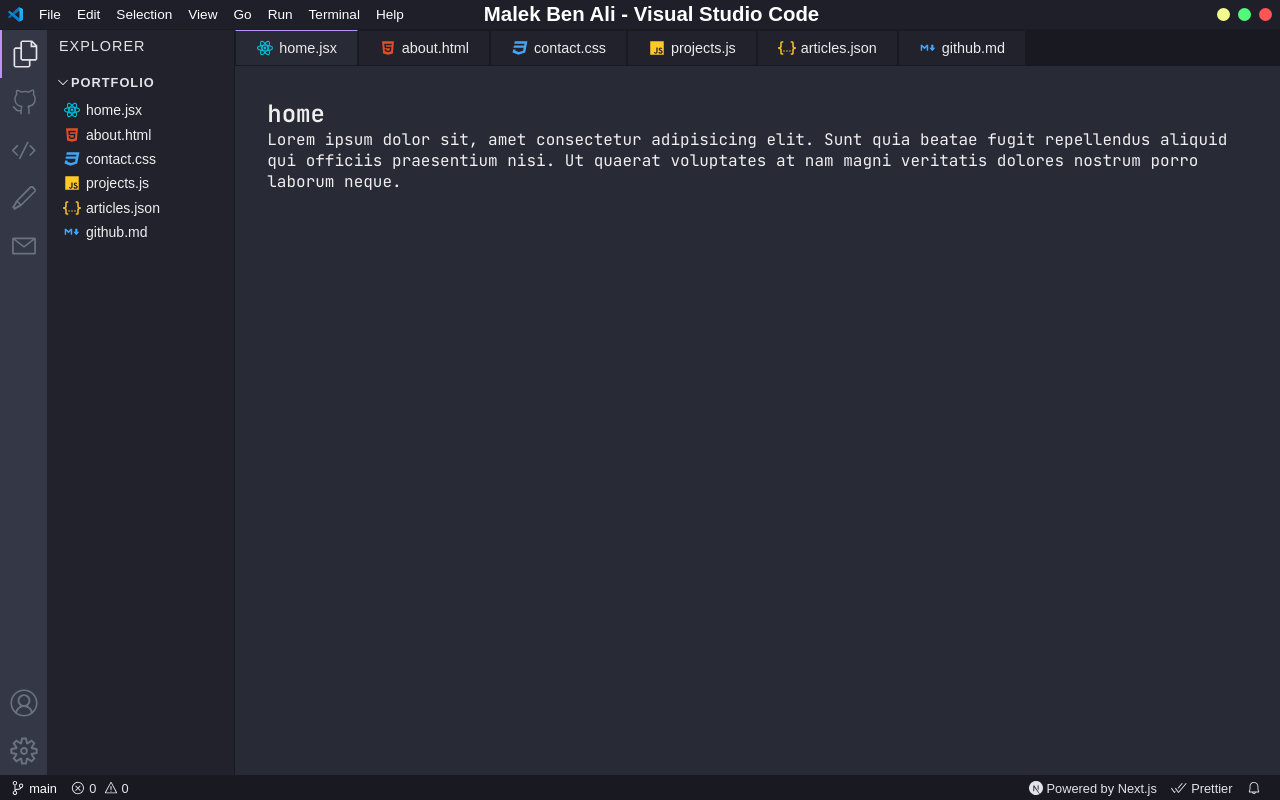
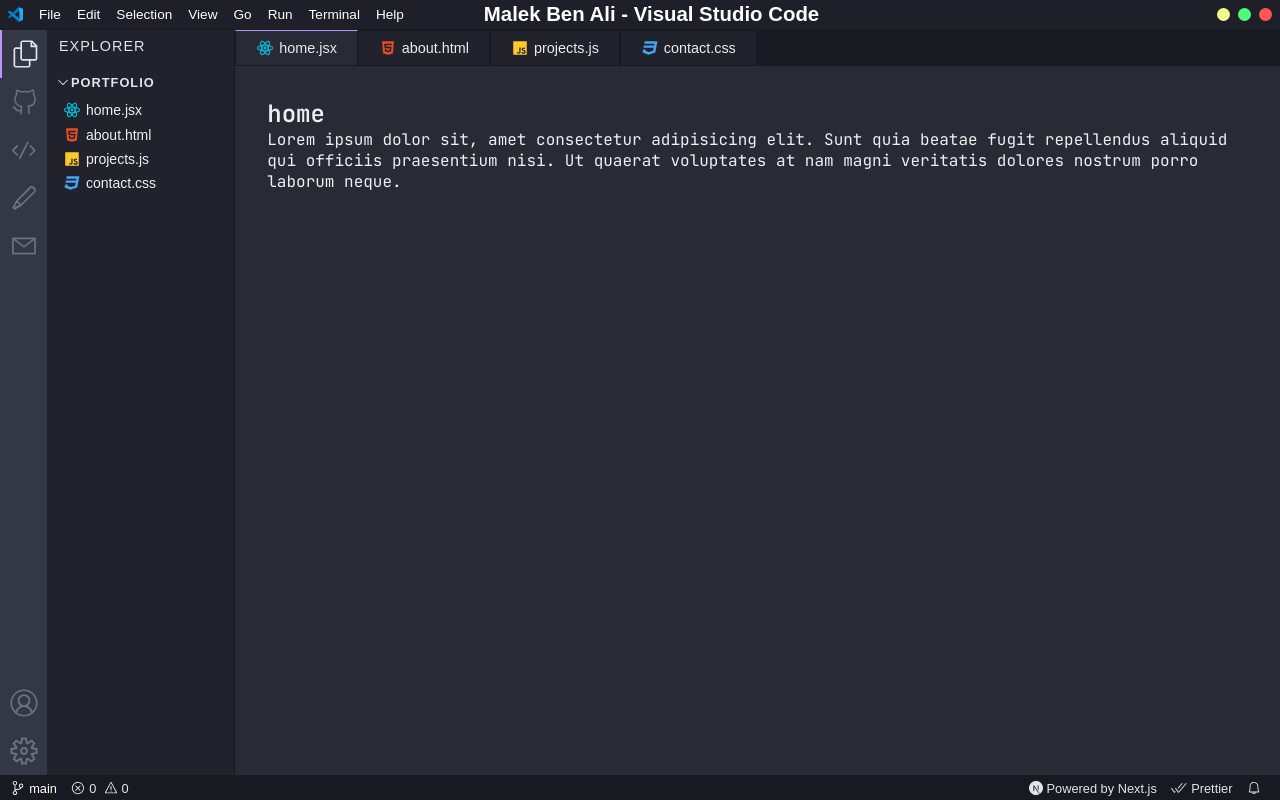
Before and after one commit to malekbena/malek_code, a Next.js app in the folder client/: page / in a window 1280 px wide. Built offline with nearby package versions, Linux system fonts and the light colour scheme.

Commit message:
client: Removed unused pages from tab bar and explorer

```diff
--- a/client/src/components/Explorer.js
+++ b/client/src/components/Explorer.js
@@ -17,24 +17,14 @@ const explorerItems = [
         icon: 'html_icon.svg',
     },
     {
-        name: 'contact.css',
-        path: '/contact',
-        icon: 'css_icon.svg',
-    },
-    {
         name: 'projects.js',
         path: '/projects',
         icon: 'js_icon.svg',
     },
     {
-        name: 'articles.json',
-        path: '/articles',
-        icon: 'json_icon.svg',
-    },
-    {
-        name: 'github.md',
-        path: '/github',
-        icon: 'markdown_icon.svg',
+        name: 'contact.css',
+        path: '/contact',
+        icon: 'css_icon.svg',
     },
 ];
 
--- a/client/src/components/Tabsbar.js
+++ b/client/src/components/Tabsbar.js
@@ -6,10 +6,8 @@ const Tabsbar = () => {
         <div className={styles.tabs}>
             <Tab icon="/react_icon.svg" filename="home.jsx" path="/" />
             <Tab icon="/html_icon.svg" filename="about.html" path="/about" />
+            <Tab icon="/js_icon.svg" filename="projects.js" path="/projects" />
             <Tab icon="/css_icon.svg" filename="contact.css" path="/contact" />
-            <Tab icon="/js_icon.svg" filename="projects.js" path="/projects" />
-            <Tab icon="/json_icon.svg" filename="articles.json" path="/articles" />
-            <Tab icon="/markdown_icon.svg" filename="github.md" path="/github" />
         </div>
     );
 };
```
